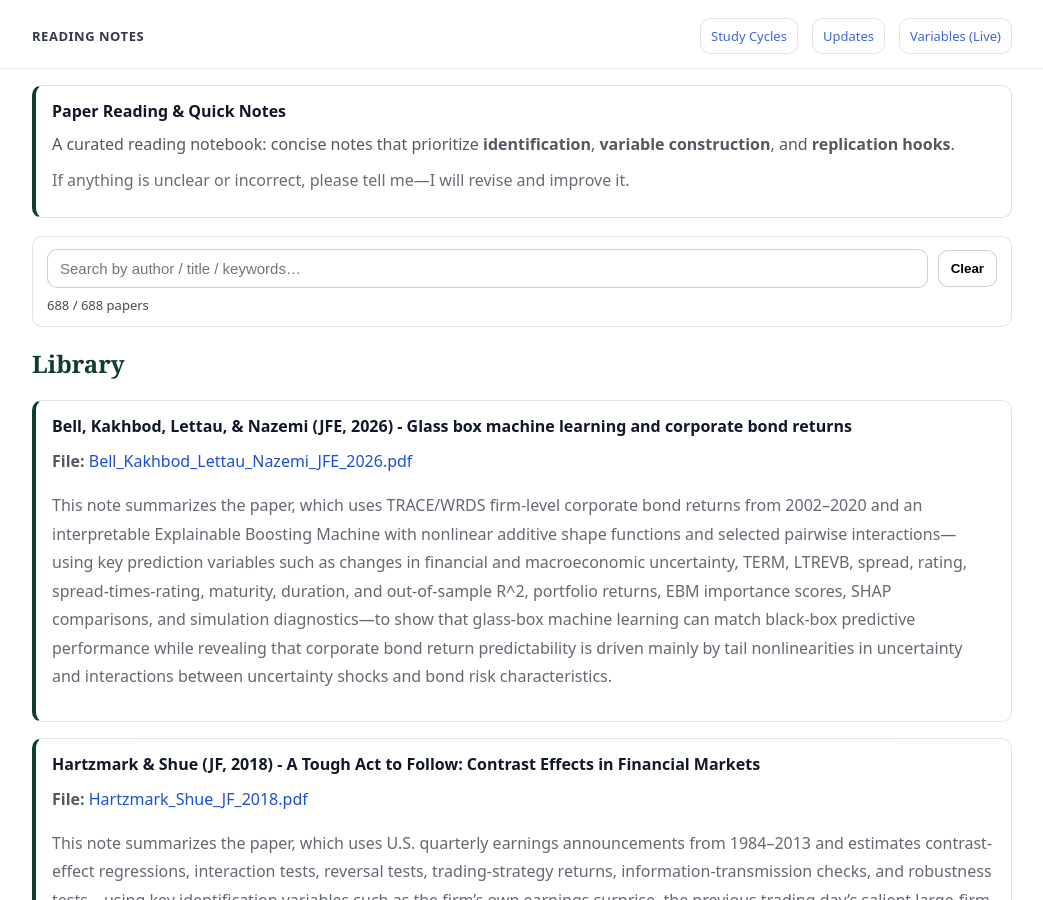
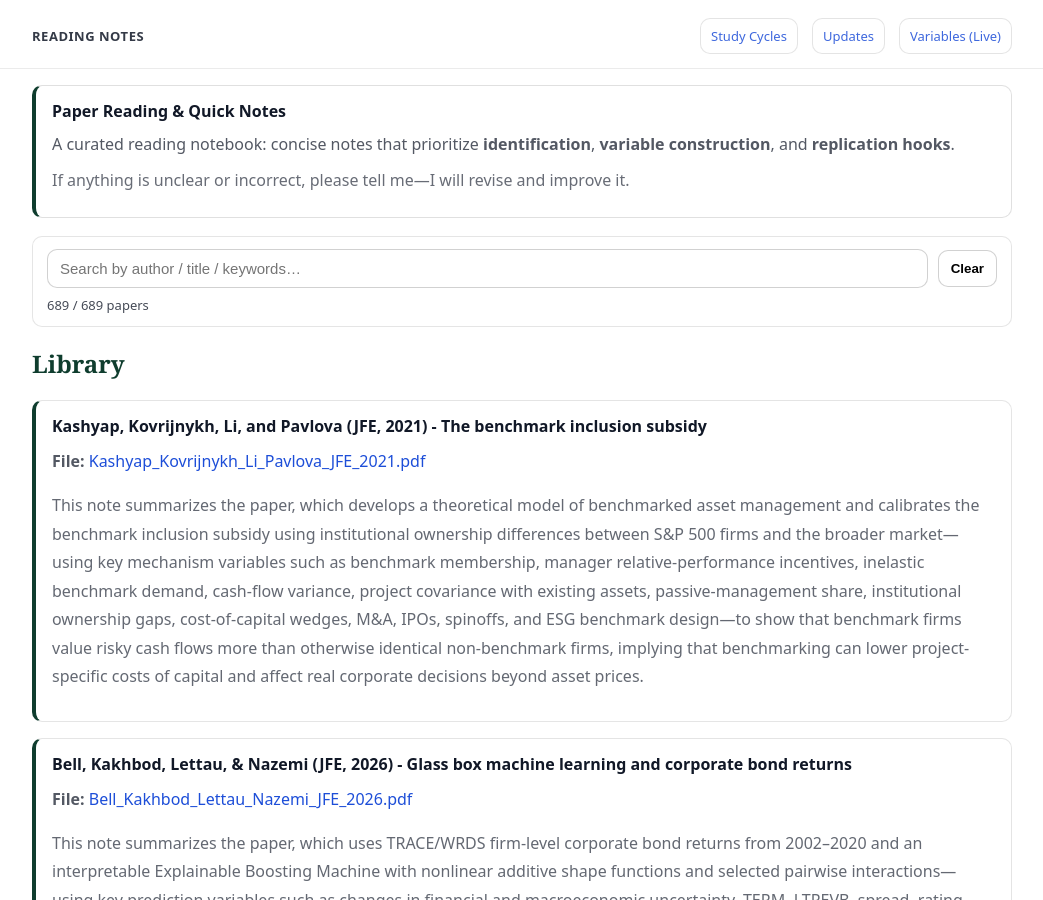
Before and after one commit to yaxinzn/study-archive, a Jekyll site: the page built from reading/index.md, in a window 1280 px wide and 900 px high. Shown: the whole window, without its empty margins (118-1161 px from the left). Built offline with Jekyll 4.4.1, drawn with Linux system fonts in a browser that asks for light colours.

Commit message:
Reading: add/update Kashyap_Kovrijnykh_Li_Pavlova_JFE_2021.pdf

```diff
--- a/_data/reading.yml
+++ b/_data/reading.yml
@@ -1,3 +1,7 @@
+- title: "Kashyap, Kovrijnykh, Li, and Pavlova (JFE, 2021) - The benchmark inclusion subsidy"
+  file: "Kashyap_Kovrijnykh_Li_Pavlova_JFE_2021.pdf"
+  desc: "This note summarizes the paper, which develops a theoretical model of benchmarked asset management and calibrates the benchmark inclusion subsidy using institutional ownership differences between S&P 500 firms and the broader market—using key mechanism variables such as benchmark membership, manager relative-performance incentives, inelastic benchmark demand, cash-flow variance, project covariance with existing assets, passive-management share, institutional ownership gaps, cost-of-capital wedges, M&A, IPOs, spinoffs, and ESG benchmark design—to show that benchmark firms value risky cash flows more than otherwise identical non-benchmark firms, implying that benchmarking can lower project-specific costs of capital and affect real corporate decisions beyond asset prices."
+
 - title: "Bell, Kakhbod, Lettau, & Nazemi (JFE, 2026) - Glass box machine learning and corporate bond returns"
   file: "Bell_Kakhbod_Lettau_Nazemi_JFE_2026.pdf"
   desc: "This note summarizes the paper, which uses TRACE/WRDS firm-level corporate bond returns from 2002–2020 and an interpretable Explainable Boosting Machine with nonlinear additive shape functions and selected pairwise interactions—using key prediction variables such as changes in financial and macroeconomic uncertainty, TERM, LTREVB, spread, rating, spread-times-rating, maturity, duration, and out-of-sample R^2, portfolio returns, EBM importance scores, SHAP comparisons, and simulation diagnostics—to show that glass-box machine learning can match black-box predictive performance while revealing that corporate bond return predictability is driven mainly by tail nonlinearities in uncertainty and interactions between uncertainty shocks and bond risk characteristics."
```
Also changed, not shown: 1 other file.
